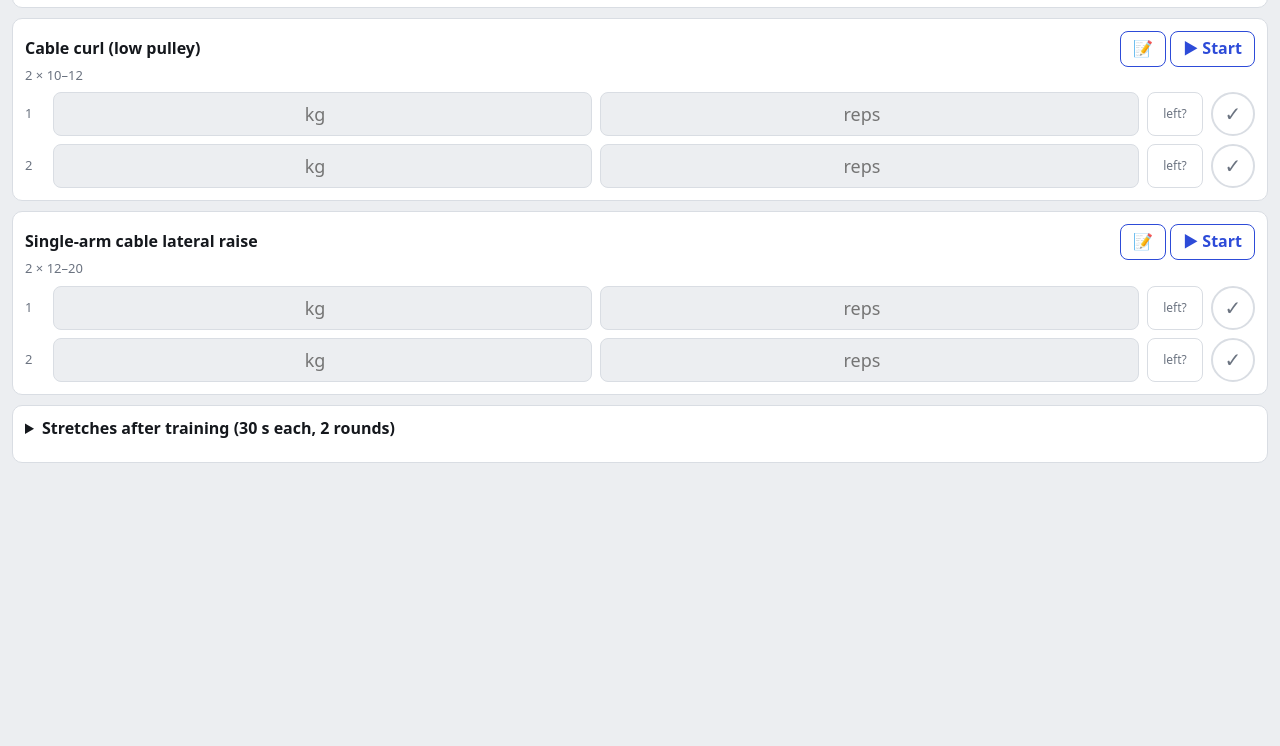
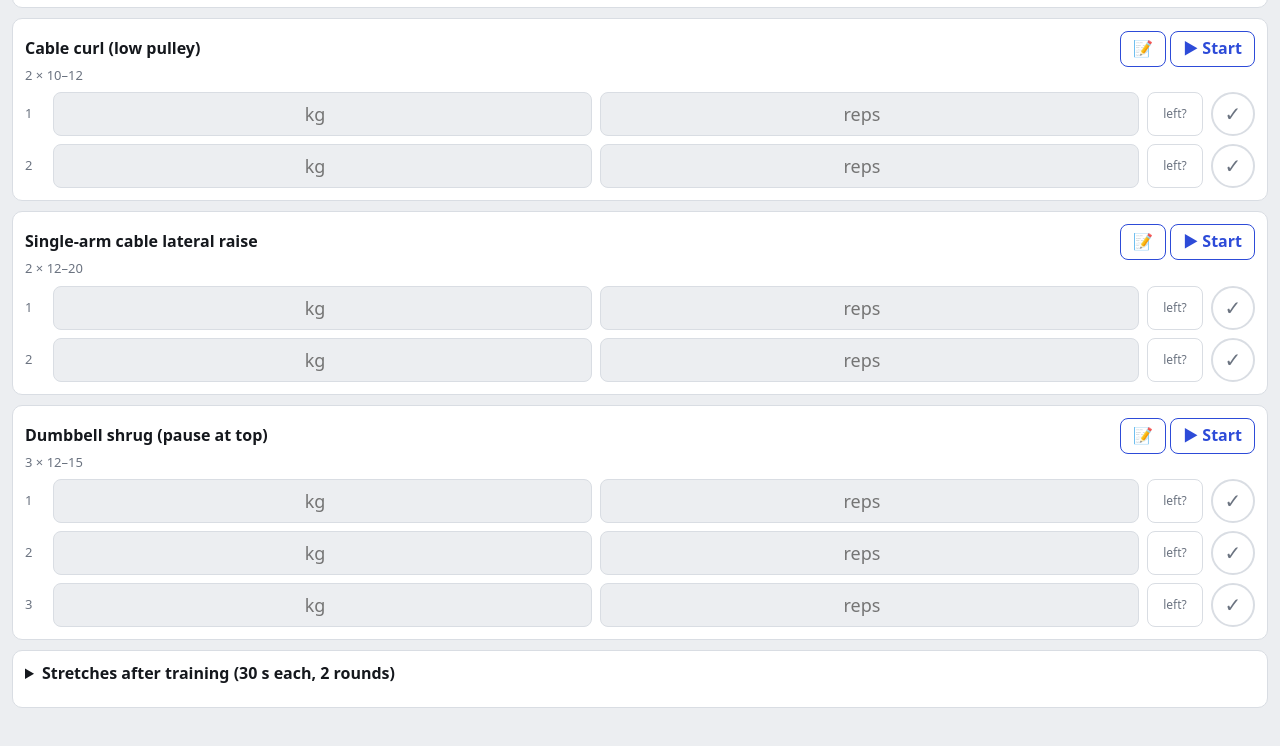
Before and after one commit to nikhilbabutalla/gymtracker, a plain HTML site: page index.html in a window 1280 px wide. Shown: the part 1835-2581 px from the top of the page. Before the commit the page ends 2408 px from the top, so only its background shows below. Drawn offline with Linux system fonts and the light colour scheme.

Commit message:
Add coverage extras for traps, hamstrings, glutes, quads, forearms
New XT table adds Tue shrugs, Wed leg curl + hip thrust, Thu quad
extension and Fri reverse curls; Monday abs go to 4 sets. Stats targets
and muscle grouping updated (Traps, Glutes added).

Co-Authored-By: Claude Sonnet 5.5 <noreply@anthropic.com>

```diff
--- a/index.html
+++ b/index.html
@@ -93,8 +93,8 @@ const S2=[[
 const S=[S1,S2];
 // Abs block, by block then weekday (1 = Mon, 3 = Wed, 5 = Fri): [name, sets, reps]
 const ABS=[
-{1:['Kneeling cable crunch',3,'10–15'],3:['Reverse crunch (decline bench)',3,'10–15'],5:['Ab crunch machine',3,'10–15']},
-{1:['Standing cable crunch',3,'10–15'],3:['Weighted decline sit-up',3,'10–15'],5:['Kneeling cable crunch',3,'10–15']}
+{1:['Kneeling cable crunch',4,'10–15'],3:['Reverse crunch (decline bench)',3,'10–15'],5:['Ab crunch machine',3,'10–15']},
+{1:['Standing cable crunch',4,'10–15'],3:['Weighted decline sit-up',3,'10–15'],5:['Kneeling cable crunch',3,'10–15']}
 ];
 // Extra shoulder work on back days: SHX[block][week][weekday] = list of [name, sets, reps]
 const SHX=[
@@ -102,6 +102,14 @@ const SHX=[
  {2:[['Single-arm cable lateral raise',2,'12–20']],5:[['Single-arm cable lateral raise',2,'12–20'],['Face pull',2,'12–15']]}],
 [{2:[['Lean-away lateral raise',2,'12–20']],5:[['Lean-away lateral raise',2,'12–20'],['Cable rear-delt fly',2,'12–15']]},
  {2:[['Cable lateral raise (across the body)',2,'12–20']],5:[['Cable lateral raise (across the body)',2,'12–20'],['Bent-over dumbbell rear raise',2,'12–15']]}]
+];
+// Coverage extras: XT[block][week][weekday] = list of [name, sets, reps]
+// Tue traps, Wed hamstrings + glutes, Thu quads, Fri forearms
+const XT=[
+[{2:[['Smith shrug (pause at top)',3,'12–15']],3:[['Seated leg curl',3,'10–12'],['Barbell hip thrust',4,'8–12']],4:[['Leg extension (slow lowering)',2,'12–15']],5:[['Reverse curl (EZ-bar)',3,'10–12']]},
+ {2:[['Dumbbell shrug (pause at top)',3,'12–15']],3:[['Lying leg curl',3,'10–12'],['Smith hip thrust',4,'8–12']],4:[['Leg extension (slow lowering)',2,'12–15']],5:[['Reverse curl (dumbbell)',3,'10–12']]}],
+[{2:[['Barbell shrug (pause at top)',3,'12–15']],3:[['Lying leg curl',3,'10–12'],['Barbell hip thrust',4,'8–12']],4:[['Single-leg extension',2,'12–15']],5:[['Cable reverse curl',3,'10–12']]},
+ {2:[['Dumbbell shrug (pause at top)',3,'12–15']],3:[['Seated leg curl',3,'10–12'],['Smith hip thrust',4,'8–12']],4:[['Single-leg extension',2,'12–15']],5:[['Reverse curl (EZ-bar)',3,'10–12']]}]
 ];
 // Small-muscle finisher, by block, then week of a 3-week cycle, then weekday (3 = Wed, 6 = Sat): [name, sets, reps]
 const FN=[[
@@ -143,7 +151,7 @@ function last(k){const d=k[1],n=k.split('|')[1];for(const x of Object.keys(D.log
 function rW(){
  const d=dt(cur).getDay(),w=wk(cur);
  if(!d)return'<h2>Rest day</h2><div class="card">Sunday is for eating and sleeping. Check the Food tab.</div>';
- const b=bl(cur),f=FN[b][cy(cur)][d],ab=ABS[b][d],[t,s0]=S[b][w][d-1],sx=(SHX[b][w][d]||[]).map(e=>e.join('|')),s=[s0,...sx,ab&&ab.join('|'),f&&f.join('|')].filter(Boolean).join(';'),lg=day().w||{};
+ const b=bl(cur),f=FN[b][cy(cur)][d],ab=ABS[b][d],[t,s0]=S[b][w][d-1],sx=(SHX[b][w][d]||[]).map(e=>e.join('|')),xt=(XT[b][w][d]||[]).map(e=>e.join('|')),s=[s0,...sx,...xt,ab&&ab.join('|'),f&&f.join('|')].filter(Boolean).join(';'),lg=day().w||{};
  const old=Object.keys(D.logs).length&&Date.now()-D.bk>6048e5;
  let h=(old?`<div class="warn" data-a="bk">No backup in the last week. Tap to save one.</div>`:'')+`<h2>${t}</h2><div class="mut" style="margin:0 2px">Block ${b+1}, week ${md(wn(cur),6)+1} of 6 (${'AB'[w]}). Tap ✓ to log a set; empty fields use last time’s numbers. Tap “left?” to record how many reps you could still have done (0 = failure).</div>`;
  h+=blk('Warm-up (about 10 min)',WU[TY[d]],'w',1);
@@ -225,8 +233,8 @@ function startT(o){snd();T=Object.assign(o,{ph:'ready',t0:Date.now(),du:5,w:0});
 document.addEventListener('visibilitychange',()=>{if(!document.hidden&&T){wake();tick()}});
 if(T){tm=setInterval(tick,250);tick()}
 // ---- Stats: weekly sets per muscle, weight trend, progress ----
-const TG={Chest:20,Back:20,Shoulders:23,Triceps:14,Biceps:14,Forearms:6,Abs:9,Quads:11,Hamstrings:9,Calves:10};
-const grp=(n,d)=>/crunch|leg raise|sit-up|rollout/i.test(n)?'Abs':/calf/i.test(n)?'Calves':/shoulder press|lateral raise|rear|face pull|reverse pec deck/i.test(n)?'Shoulders':/back extension/i.test(n)?(d=='2'?'Back':'Hamstrings'):/leg curl|romanian|RDL/i.test(n)?'Hamstrings':/squat|leg press|lunge|step-up|leg extension/i.test(n)?'Quads':/extension|pushdown|skull|dip machine/i.test(n)?'Triceps':/wrist|reverse curl/i.test(n)?'Forearms':/curl/i.test(n)?'Biceps':/row|pulldown|pullover|shrug/i.test(n)?'Back':/press|fly|pec deck/i.test(n)?'Chest':null;
+const TG={Chest:20,Back:18,Traps:5,Shoulders:23,Triceps:14,Biceps:14,Forearms:9,Abs:10,Quads:13,Hamstrings:12,Glutes:4,Calves:10};
+const grp=(n,d)=>/crunch|leg raise|sit-up|rollout/i.test(n)?'Abs':/calf/i.test(n)?'Calves':/hip thrust/i.test(n)?'Glutes':/shrug/i.test(n)?'Traps':/shoulder press|lateral raise|rear|face pull|reverse pec deck/i.test(n)?'Shoulders':/back extension/i.test(n)?(d=='2'?'Back':'Hamstrings'):/leg curl|romanian|RDL/i.test(n)?'Hamstrings':/squat|leg press|lunge|step-up|leg extension/i.test(n)?'Quads':/extension|pushdown|skull|dip machine/i.test(n)?'Triceps':/wrist|reverse curl/i.test(n)?'Forearms':/curl/i.test(n)?'Biceps':/row|pulldown|pullover|shrug/i.test(n)?'Back':/press|fly|pec deck/i.test(n)?'Chest':null;
 function wsets(){const m=mon(cur),c={};for(let i=0;i<7;i++){const d=new Date(m);d.setDate(d.getDate()+i);const w=(D.logs[iso(d)]||{}).w||{};for(const k in w){const g=grp(k.split('|')[1],k[1]);if(g)c[g]=(c[g]||0)+w[k].filter(s=>s&&s[2]).length}}return c}
 function wt(){const r={};for(const x in D.logs){const b=+D.logs[x].bw;if(b>0){const k=iso(mon(x));(r[k]=r[k]||[]).push(b)}}return Object.keys(r).sort().slice(-6).map(k=>({k,a:r[k].reduce((s,v)=>s+v,0)/r[k].length}))}
 function prs(){const m={};for(const x of Object.keys(D.logs).sort()){const w=D.logs[x].w||{};for(const k in w){const n=k.split('|')[1];let top=null;w[k].forEach(s=>{if(!s||!s[2])return;const kg=parseFloat(s[0]),rp=parseFloat(s[1]);if(!(kg>0&&rp>0))return;const e=kg*(1+rp/30);if(!top||e>top.e)top={kg,rp,e}});if(!top)continue;const o=m[n];if(!o)m[n]={n,best:top,bd:x,last:top,ld:x,cnt:1};else{o.cnt++;if(top.e>o.best.e){o.best=top;o.bd=x}o.last=top;o.ld=x}}}return Object.values(m).sort((a,b)=>b.ld.localeCompare(a.ld))}
```
